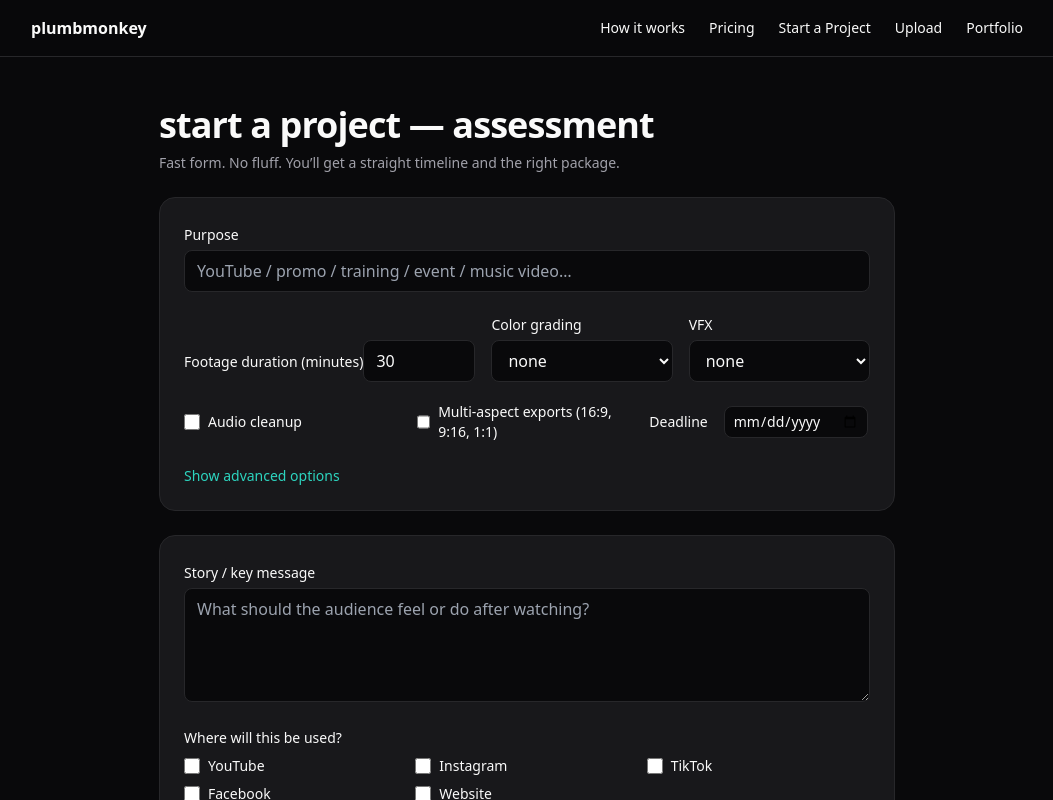
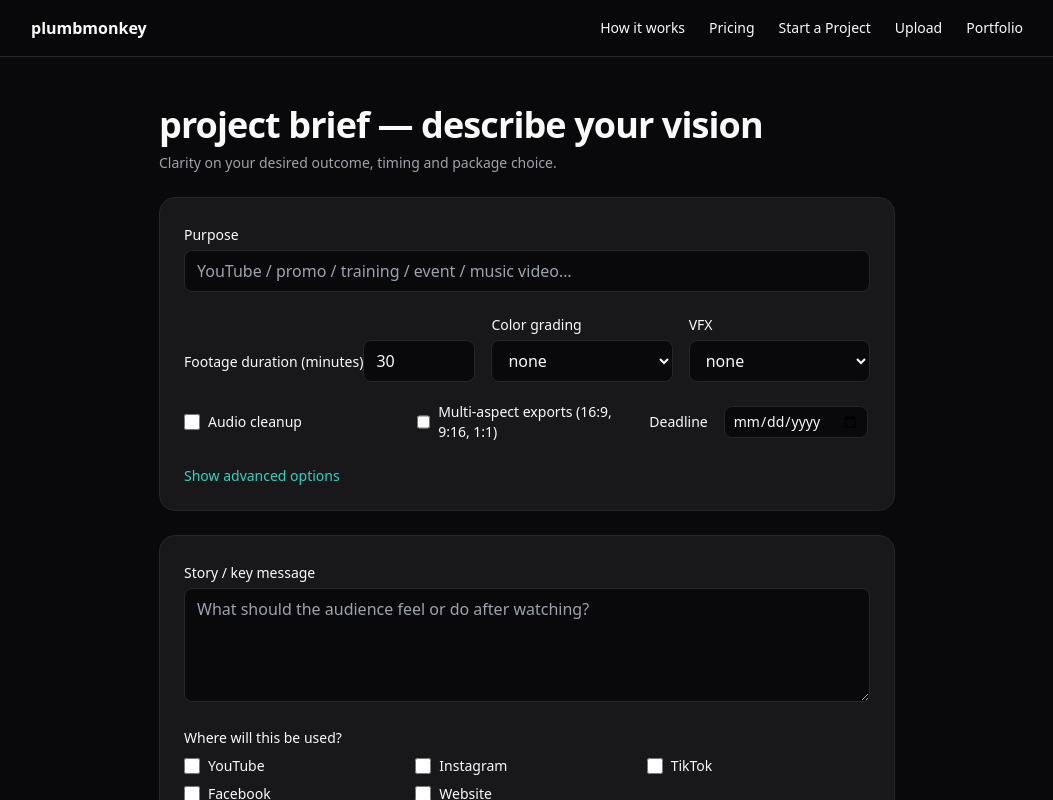
Before and after one commit to PlumbMonkey/plumbmonkey-site, a Next.js app: page /onboarding in a window 1280 px wide. Shown: the top 800 px of the page, without its empty margins (113-1166 px from the left). Built offline with nearby package versions, Linux system fonts and the light colour scheme.

Commit message:
Update onboarding page title and subtitle messaging

```diff
--- a/app/onboarding/page.tsx
+++ b/app/onboarding/page.tsx
@@ -203,10 +203,10 @@ export default function OnboardingPage() {
     <main className="min-h-screen bg-zinc-950 text-zinc-50">
       <section className="max-w-3xl mx-auto px-4 py-12">
         <h1 className="text-3xl md:text-4xl font-semibold tracking-tight">
-          start a project — assessment
+          project brief — describe your vision
         </h1>
         <p className="mt-2 text-sm text-zinc-400">
-          Fast form. No fluff. You’ll get a straight timeline and the right package.
+          Clarity on your desired outcome, timing and package choice.
         </p>
 
         {!result && (
```
